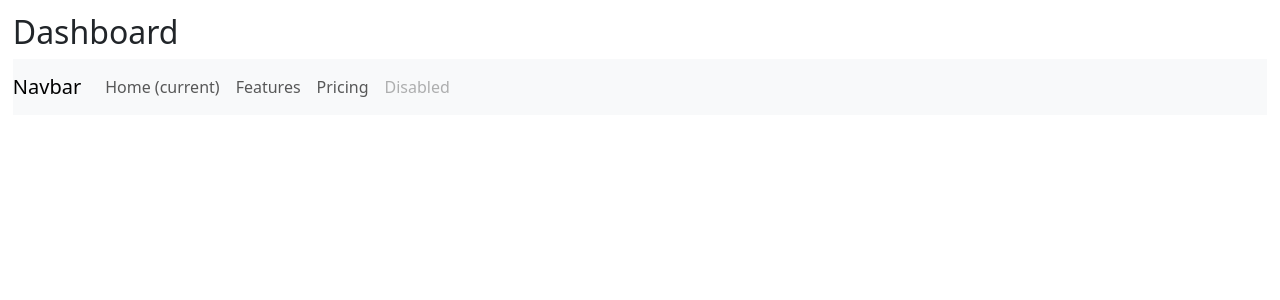
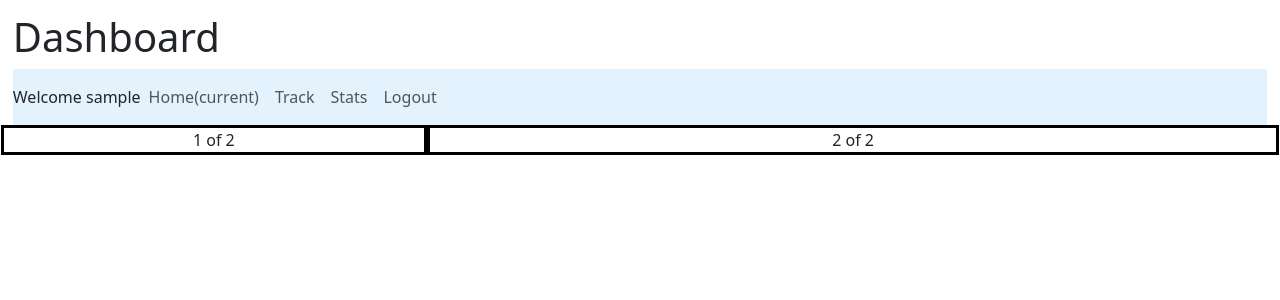
Before and after one commit to 23f2004395/influencer-sponsor-platf, a Python web app: template templates/influencer_dashboard.html in a window 1280 px wide. Shown: the top 300 px of the page. Run offline with Jinja, Linux system fonts and the light colour scheme; the template is opened without the code that fills it: most values are stand-ins (such as "Sample title", 1, 10 or a date in 2020).

Commit message:
Influencer Dashboard 2nd draft

```diff
--- a/templates/influencer_dashboard.html
+++ b/templates/influencer_dashboard.html
@@ -3,35 +3,44 @@
 <head>
     <meta charset="UTF-8">
     <meta name="viewport" content="width=device-width, initial-scale=1.0">
-    <link rel="stylesheet" href="style.css">
+    <link rel="stylesheet" href="/static/style.css">
     <link href="https://cdn.jsdelivr.net/npm/bootstrap@5.3.3/dist/css/bootstrap.min.css" rel="stylesheet" integrity="sha384-QWTKZyjpPEjISv5WaRU9OFeRpok6YctnYmDr5pNlyT2bRjXh0JMhjY6hW+ALEwIH" crossorigin="anonymous">
-    <title>Login Influencer Sponsorship Platform</title>
+    <title>Influencer Sponsorship Platform</title>
 </head>
 <body>
     <div id="container">
-        <h2>Dashboard</h2>
-        <nav class="navbar navbar-expand-lg navbar-light bg-light">
-            <a class="navbar-brand" href="#">Navbar</a>
-            <button class="navbar-toggler" type="button" data-toggle="collapse" data-target="#navbarNav" aria-controls="navbarNav" aria-expanded="false" aria-label="Toggle navigation">
-                <span class="navbar-toggler-icon"></span>
-            </button>
-            <div class="collapse navbar-collapse" id="navbarNav">
+        <h1>Dashboard</h1>
+        <nav class="navbar navbar-expand-lg navbar-light" style="background-color: #e3f2fd;">
+            <Label>Welcome {{Username}}</Label>
+            <div class="collapse navbar-collapse justify-content-md-centre" id="navbarNav">
                 <ul class="navbar-nav">
                     <li class="nav-item active">
-                    <a class="nav-link" href="#">Home <span class="sr-only">(current)</span></a>
+                        <a class="nav-link" href="influencer_dashboard.html">Home<span class="sr-only">(current)</span></a>
                     </li>
                     <li class="nav-item">
-                    <a class="nav-link" href="#">Features</a>
+                        <a class="nav-link" href="#">Track</a>
                     </li>
                     <li class="nav-item">
-                    <a class="nav-link" href="#">Pricing</a>
+                        <a class="nav-link" href="#">Stats</a>
                     </li>
                     <li class="nav-item">
-                    <a class="nav-link disabled" href="#">Disabled</a>
+                        <a class="nav-link" href="#">Logout</a>
                     </li>
                 </ul>
             </div>
         </nav>
+        <div class="text-center">
+            <div class="row">
+                <div class="col-sm-4" style="border: solid black;">
+                    <!-- Profile pic,name,email id rating -->
+                    1 of 2
+                </div>
+                <div class="col" style="border: solid black;">
+                    2 of 2
+                </div>
+            </div>
+        </div>
+
     </div>
 </body>
 </html>
```
Lines whose indentation alone changed are shown as unchanged.
